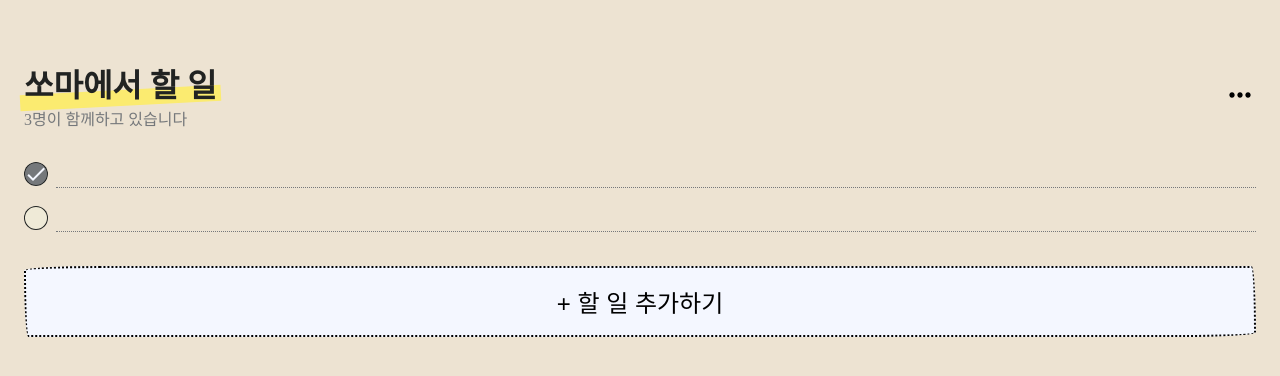
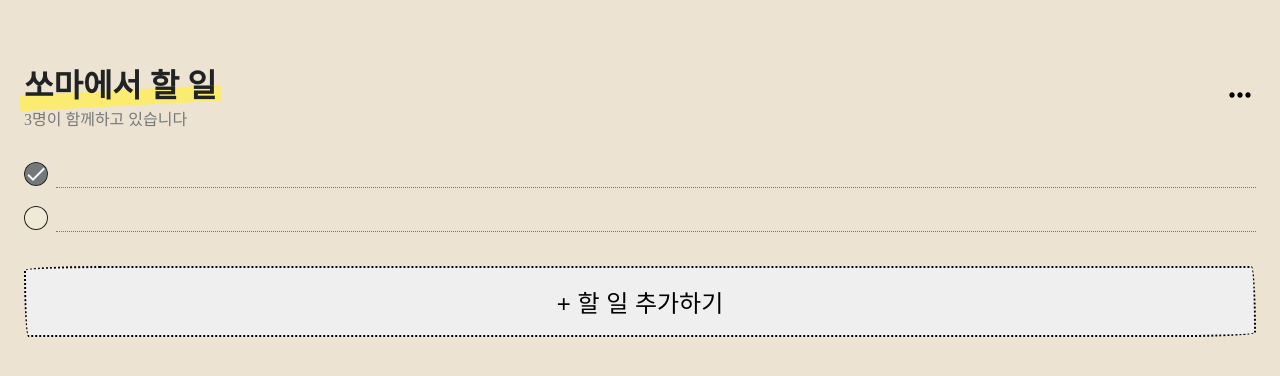
Before and after one commit to SWM-REPL/web, a React (Create React App) app: page / in a window 1280 px wide. Shown: the top 376 px of the page. Built offline with nearby package versions, Linux system fonts and the light colour scheme; a web font is replaced by a local one.

Commit message:
Revert "Fix secondary button color"
This reverts commit 272ec7ce96b43bb0ac8523b116060506178c48df.

```diff
--- a/src/components/atoms/button.ts
+++ b/src/components/atoms/button.ts
@@ -6,7 +6,7 @@ interface ButtonProps {
 
 export const Button = styled.button<ButtonProps>`
   background: ${({ variant, theme }) =>
-    variant === 'primary' ? theme.highlightPrimary : theme.backgroundSecondary};
+    variant === 'primary' ? theme.highlightPrimary : theme.highlightSecondary};
   color: black;
   padding: 1rem;
   font-family: ${({ theme }) => theme.fontMain};
```
